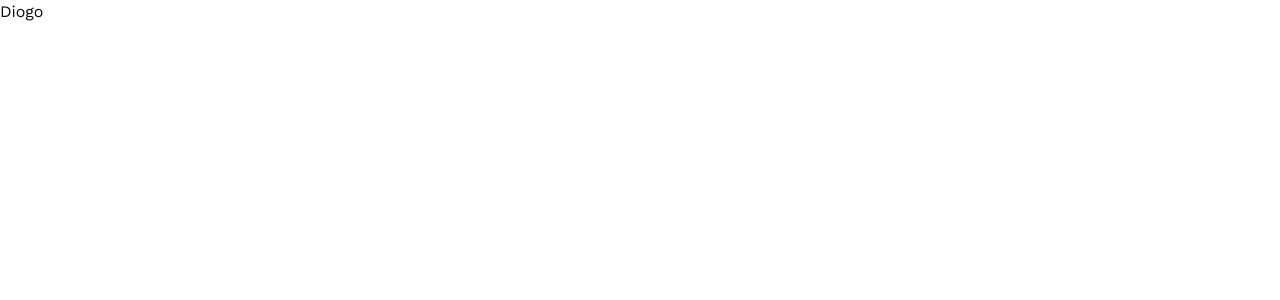
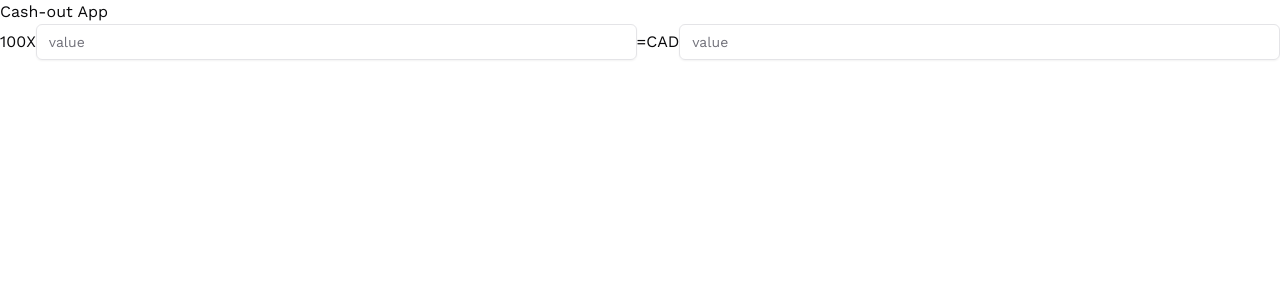
Before and after one commit to diogoka/cash-out-app, a Next.js app: page / in a window 1280 px wide. Shown: the top 300 px of the page. Built offline with nearby package versions, Linux system fonts and the light colour scheme.

Commit message:
Creating row-input-money

```diff
--- a/src/app/layout.tsx
+++ b/src/app/layout.tsx
@@ -16,7 +16,9 @@ export default function RootLayout({
 }>) {
   return (
     <html lang='en'>
-      <body className={workSans.className}>{children}</body>
+      <body className={workSans.className}>
+        <main>{children}</main>
+      </body>
     </html>
   )
 }
--- a/src/app/page.tsx
+++ b/src/app/page.tsx
@@ -1,3 +1,11 @@
+import Header from '@/components/header'
+import MoneyRow from '@/components/moneyRow'
+
 export default function Home() {
-  return <div>Diogo</div>
+  return (
+    <div>
+      <Header />
+      <MoneyRow bankNote={100} />
+    </div>
+  )
 }
--- /dev/null
+++ b/src/components/header.tsx
@@ -0,0 +1,9 @@
+import React from 'react'
+
+type Props = {}
+
+const Header = (props: Props) => {
+  return <h1>Cash-out App</h1>
+}
+
+export default Header
--- /dev/null
+++ b/src/components/moneyRow.tsx
@@ -0,0 +1,25 @@
+'use client';
+import React, { useState } from 'react';
+import ValueInput from './valueInput';
+import { MoneyRowType } from '@/types/types';
+
+type Props = {
+  bankNote: number;
+};
+
+const MoneyRow = (props: Props) => {
+  const [rowData, setRowData] = useState<MoneyRowType>();
+
+  return (
+    <div className='flex items-center'>
+      <h3>{props.bankNote}</h3>
+      <h3>X</h3>
+      <ValueInput rowData={rowData!} bankNote={props.bankNote} />
+      <h3>=</h3>
+      <h3>CAD</h3>
+      <ValueInput rowData={rowData!} bankNote={props.bankNote} />
+    </div>
+  );
+};
+
+export default MoneyRow;
--- /dev/null
+++ b/src/components/ui/input.tsx
@@ -0,0 +1,25 @@
+import * as React from 'react'
+
+import { cn } from '@/lib/utils'
+
+export interface InputProps
+  extends React.InputHTMLAttributes<HTMLInputElement> {}
+
+const Input = React.forwardRef<HTMLInputElement, InputProps>(
+  ({ className, type, ...props }, ref) => {
+    return (
+      <input
+        type={type}
+        className={cn(
+          'flex h-9 w-full rounded-md border border-input bg-transparent px-3 py-1 text-sm shadow-sm transition-colors file:border-0 file:bg-transparent file:text-sm file:font-medium placeholder:text-muted-foreground focus-visible:outline-none focus-visible:ring-1 focus-visible:ring-ring disabled:cursor-not-allowed disabled:opacity-50',
+          className
+        )}
+        ref={ref}
+        {...props}
+      />
+    )
+  }
+)
+Input.displayName = 'Input'
+
+export { Input }
--- /dev/null
+++ b/src/components/valueInput.tsx
@@ -0,0 +1,23 @@
+import React from 'react';
+import { Input } from '@/components/ui/input';
+import { MoneyRowType } from '@/types/types';
+
+type Props = {
+  rowData: MoneyRowType;
+  bankNote: number;
+};
+
+const ValueInput = (props: Props) => {
+  return (
+    <Input
+      type='number'
+      id=''
+      placeholder='value'
+      onChange={(event) => {
+        console.log(event.target.value);
+      }}
+    />
+  );
+};
+
+export default ValueInput;
--- /dev/null
+++ b/src/types/types.ts
@@ -0,0 +1,4 @@
+export type MoneyRowType = {
+  bills: number;
+  amount: number;
+};
```
Also changed, not shown: src/components/ui/moneyInput.tsx (deleted).
